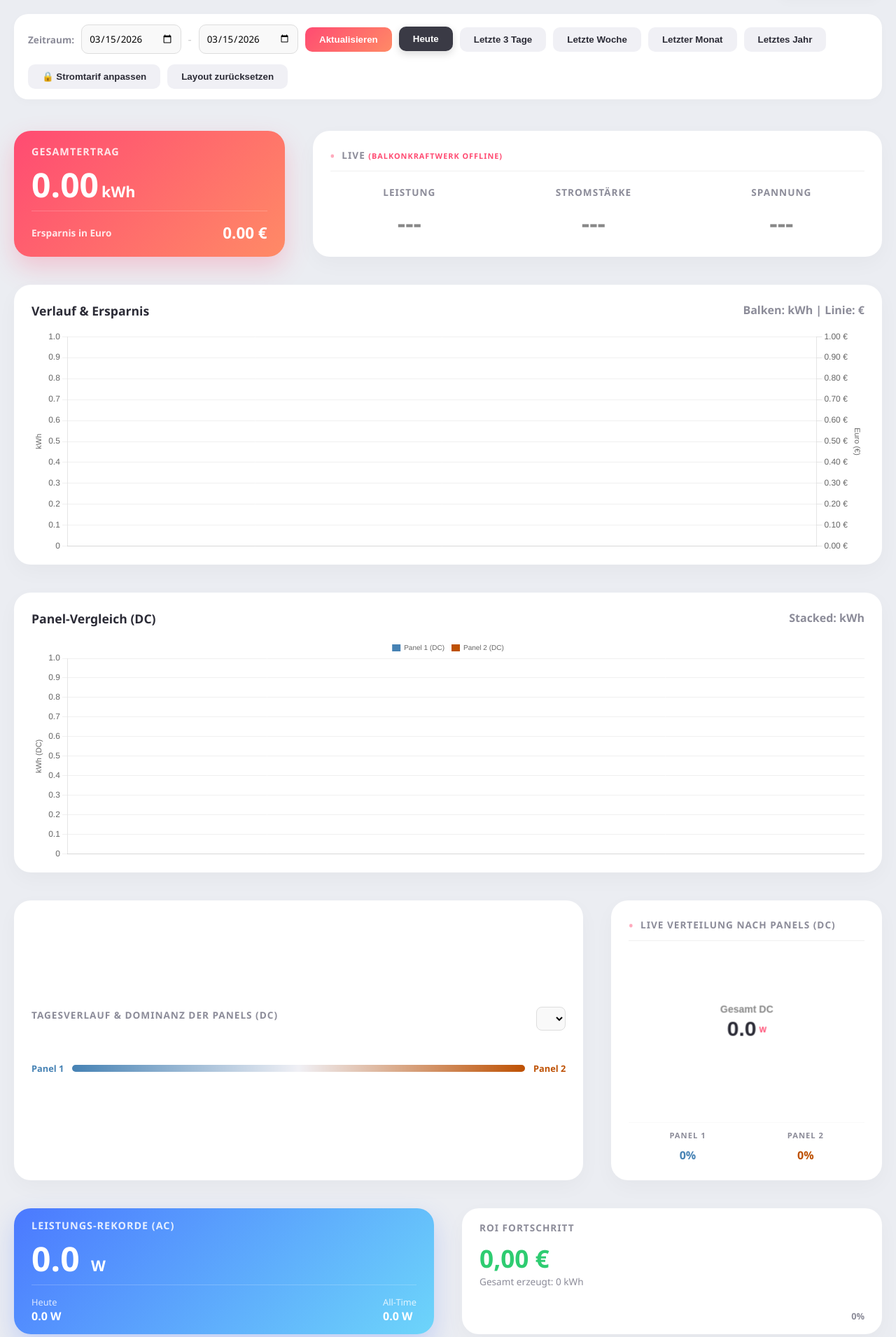
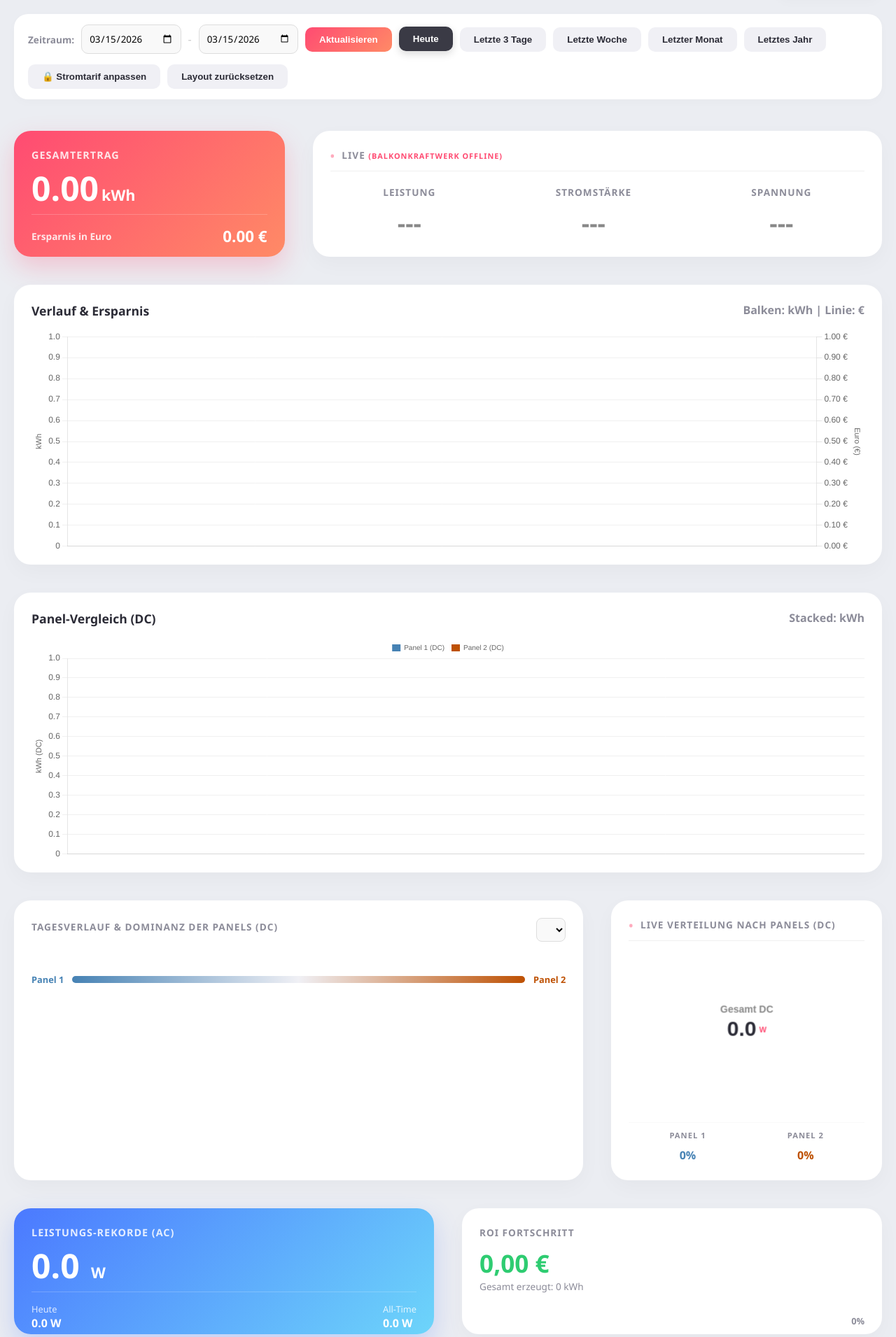
Before and after one commit to jacquesbach/balkonkraftwerk, a Flask app: page / in a window 1280 px wide. Shown: the part 59-1970 px from the top of the page at 70% size. Run offline with Flask 3, Linux system fonts and the light colour scheme; data comes from the database, SQL or seed files in the repository; data that the repository does not hold is empty; some libraries are stand-ins or nearby versions.

Commit message:
Change Forecast Card Styles

```diff
--- a/static/css/style.css
+++ b/static/css/style.css
@@ -195,7 +195,9 @@
     box-shadow: 0 10px 30px rgba(0, 0, 0, 0.03);
     display: flex;
     flex-direction: column;
-    justify-content: center;
+    justify-content: flex-start;
+    height: 100%;
+    box-sizing: border-box;
   }
 
   .card-gradient {
--- a/static/js/layout.js
+++ b/static/js/layout.js
@@ -85,6 +85,32 @@ async function resetDatabaseLayout() {
     }
 }
 
+function resizeForecastCardToFit() {
+    if (!window.dashboardGrid) return;
+
+    const gridItem = document.getElementById('card-forecast');
+    const innerCard = gridItem.querySelector('.card');
+
+    if (!gridItem || !innerCard) return;
+
+    // 1. Wir erlauben der Karte kurz, ihre natürliche, volle Höhe anzunehmen
+    innerCard.style.height = 'auto';
+    const requiredHeightPx = innerCard.scrollHeight;
+
+    // 2. Zurücksetzen für das Flex-Layout
+    innerCard.style.height = '100%';
+
+    // 3. Höhe einer einzelnen Gridstack-Zelle plus Margin abrufen
+    const cellHeight = dashboardGrid.getCellHeight();
+    const margin = dashboardGrid.getOpts().margin || 20;
+
+    // 4. Ausrechnen, wie viele "Blöcke" (h) wir brauchen, aufgerundet
+    const newH = Math.ceil((requiredHeightPx + margin) / (cellHeight + margin));
+
+    // 5. Gridstack anweisen, die neue Höhe anzuwenden
+    dashboardGrid.update(gridItem, { h: newH });
+}
+
 document.addEventListener("DOMContentLoaded", async () => {
     // --- PHASE 1: Das Gerüst aufbauen ---
     initGridstack();
--- a/static/js/script.js
+++ b/static/js/script.js
@@ -1153,16 +1153,19 @@ function showShapDetails(point) {
    const container = document.getElementById("shapForcePlot");
 
    // ===== ResizeObserver nur einmal registrieren =====
-   if (!container._resizeObserverAttached) {
-
+   const cardItem = document.getElementById("card-forecast");
+   if (!cardItem._resizeObserverAttached) {
        const observer = new ResizeObserver(() => {
-           if (window._lastShapPoint) {
-               showShapDetails(window._lastShapPoint);
-           }
+           // Wir nutzen einen winzigen Delay, damit Gridstack erst fertig zeichnet
+           clearTimeout(window._shapResizeTimer);
+           window._shapResizeTimer = setTimeout(() => {
+               if (window._lastShapPoint) {
+                   showShapDetails(window._lastShapPoint);
+               }
+           }, 50);
        });
-
-       observer.observe(container);
-       container._resizeObserverAttached = true;
+       observer.observe(cardItem);
+       cardItem._resizeObserverAttached = true;
    }
 
    container.innerHTML = "";
@@ -1170,6 +1173,7 @@ function showShapDetails(point) {
    container.style.display = "flex";
    container.style.alignItems = "center";
    container.style.justifyContent = "center";
+   container.style.width = "100%";
    container.style.height = "100px";
    container.style.overflow = "visible";
 
@@ -1403,4 +1407,5 @@ function showShapDetails(point) {
    }
 
    document.getElementById("seasonInterpretation").innerText = text;
+   resizeForecastCardToFit();
 }
```
